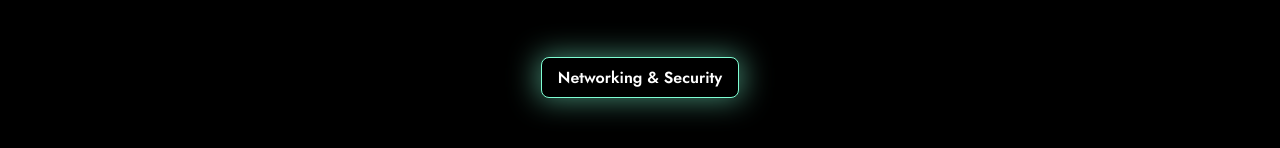
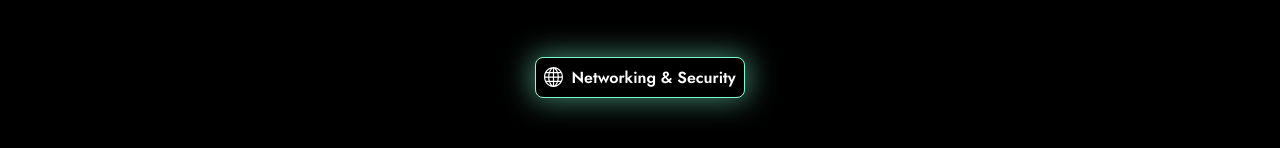
Before and after one commit to 101zh/101zh.github.io, a plain HTML site: page index.html in a window 1280 px wide. Shown: the part 688-836 px from the top of the page. Drawn offline with Linux system fonts and the light colour scheme.

Commit message:
Add symbol to left part of button

```diff
--- a/css/buttonGlow.css
+++ b/css/buttonGlow.css
@@ -60,9 +60,9 @@
     display: flex;
     justify-content: center;
     align-items: center;
-    flex-direction: column;
+    flex-direction: row;
 
-    padding: .5rem 1rem .5rem 1rem;
+    padding: .5rem .5rem .5rem .5rem;
     border-width: .1rem;
     width: 100%;
     height: 100%;
@@ -73,3 +73,20 @@
 
     cursor: pointer;
 }
+
+.symbol {
+    margin-right: .5rem;
+    width: 1.2rem;
+    height: 1.2rem;
+    display: flex;
+    align-self: center;
+    max-width: fit-content;
+    overflow: hidden;
+}
+
+.symbol img {
+    width: 100%;
+    height: 100%;
+    object-position: center;
+    object-fit: contain;
+}
--- a/index.html
+++ b/index.html
@@ -29,7 +29,11 @@
     <div class="links">
         <a href="/networking/" class="glowButton networking">
             <div class="glow networking"></div>
-            <div class="text networking">Networking & Security</div>
+            <div class="text networking">
+                <div class="symbol"><img style="filter: invert(100%);" src="assets/symbols/networking-symbol.svg"
+                        alt=""></div>
+                Networking & Security
+            </div>
         </a>
     </div>
 
```
Also changed, not shown: assets/symbols/networking-symbol.svg (added).
